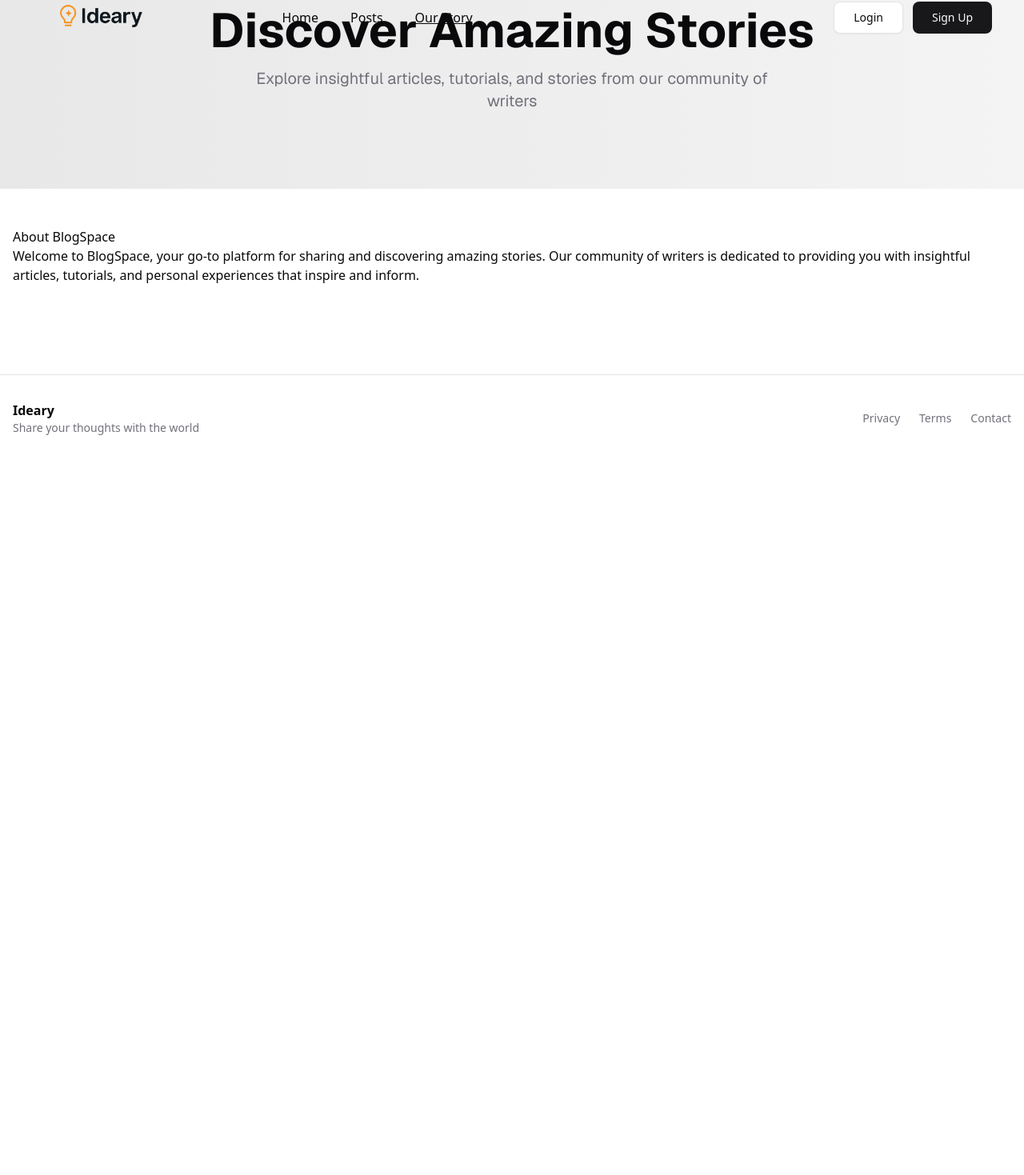
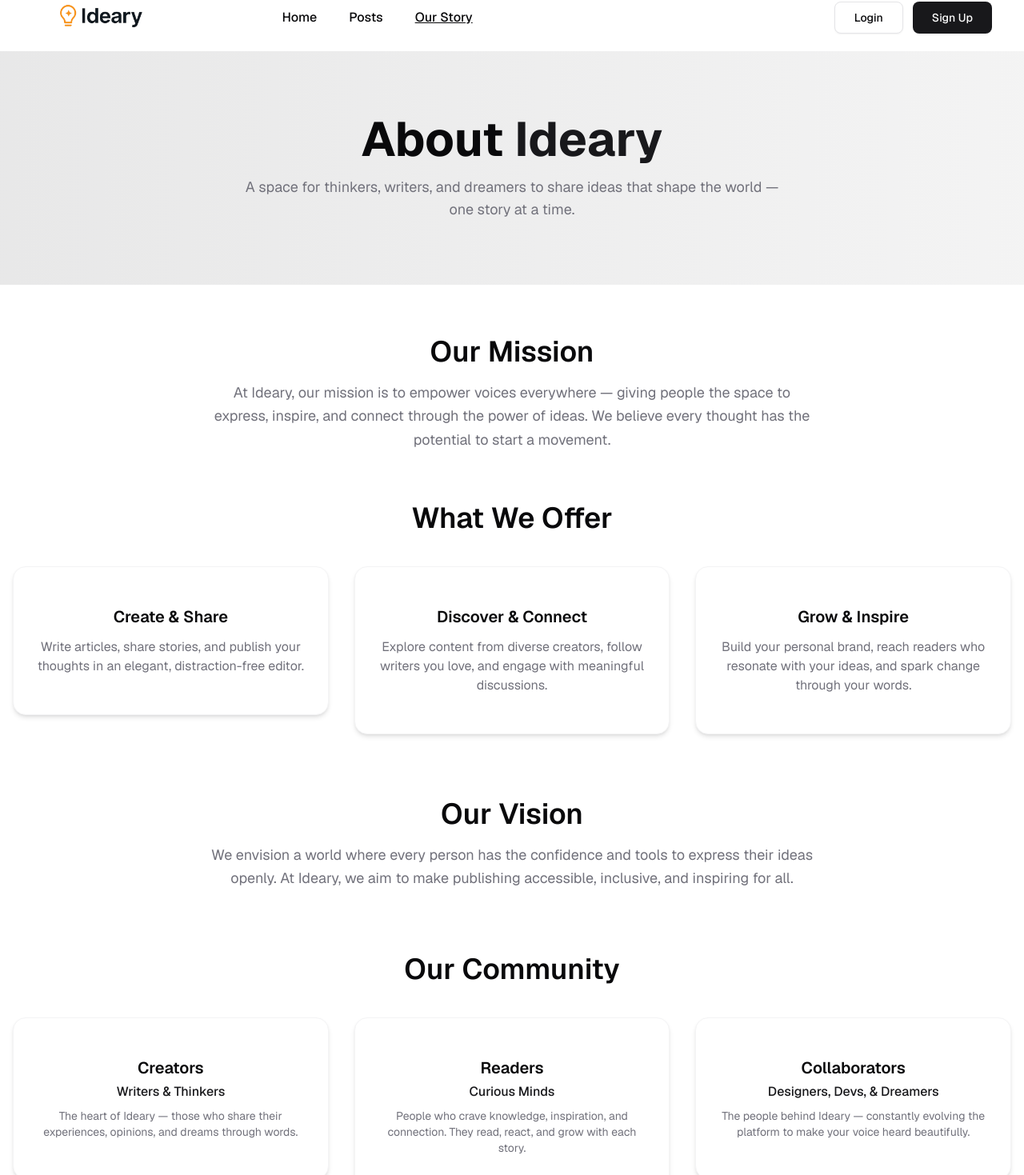
Before and after one commit to m-faisal930/Auth-Module, a Next.js app: page /about in a window 1280 px wide. Shown: the part 56-1525 px from the top of the page at 80% size. Before the commit the page ends 800 px from the top, so only its background shows below. Built offline with nearby package versions, Linux system fonts and the light colour scheme; no server answers.

Commit message:
UPDATED: about page with animations

```diff
--- a/app/about/page.tsx
+++ b/app/about/page.tsx
@@ -1,33 +1,159 @@
+"use client";
+
 import Header from "@/components/layout/Header";
 import Footer from "@/components/layout/Footer";
+import { motion } from "framer-motion";
+import { Card, CardContent } from "@/components/ui/card";
 
 export default function AboutPage() {
   return (
-    <div className="min-h-screen bg-background">
+    <div className="min-h-screen bg-background font-sans">
       <Header />
-      <section className="bg-gradient-to-r from-primary/10 to-primary/5 py-16 font-sans">
-        <div className="container mx-auto px-4 text-center">
-          <h2 className="text-4xl md:text-6xl font-bold mb-4">
-            Discover Amazing Stories
-          </h2>
-          <p className="text-xl text-muted-foreground mb-8 max-w-2xl mx-auto">
-            Explore insightful articles, tutorials, and stories from our
-            community of writers
+
+      <section className="bg-gradient-to-r from-primary/10 to-primary/5 py-20 text-center mt-30">
+        <motion.div
+          initial={{ opacity: 0, y: 30 }}
+          animate={{ opacity: 1, y: 0 }}
+          transition={{ duration: 0.6 }}
+          className="container mx-auto px-4"
+        >
+          <h1 className="text-4xl md:text-6xl font-bold mb-4">
+            About <span className="text-primary">Ideary</span>
+          </h1>
+          <p className="text-lg text-muted-foreground max-w-2xl mx-auto">
+            A space for thinkers, writers, and dreamers to share ideas that
+            shape the world — one story at a time.
           </p>
-        </div>
+        </motion.div>
       </section>
 
-      <main className="container mx-auto px-4 py-12">
-        <div className="prose prose-lg max-w-none mx-auto">
-          <h1>About BlogSpace</h1>
-          <p>
-            Welcome to BlogSpace, your go-to platform for sharing and
-            discovering amazing stories. Our community of writers is dedicated
-            to providing you with insightful articles, tutorials, and personal
-            experiences that inspire and inform.
+      <main className="container mx-auto px-4 py-16 space-y-16">
+        <motion.div
+          initial={{ opacity: 0, y: 30 }}
+          whileInView={{ opacity: 1, y: 0 }}
+          transition={{ duration: 0.6 }}
+          viewport={{ once: true }}
+          className="text-center"
+        >
+          <h2 className="text-3xl md:text-4xl font-semibold mb-4">
+            Our Mission
+          </h2>
+          <p className="text-muted-foreground max-w-3xl mx-auto text-lg leading-relaxed">
+            At Ideary, our mission is to empower voices everywhere — giving
+            people the space to express, inspire, and connect through the power
+            of ideas. We believe every thought has the potential to start a
+            movement.
           </p>
+        </motion.div>
 
-        </div>
+        <motion.div
+          initial={{ opacity: 0 }}
+          whileInView={{ opacity: 1 }}
+          transition={{ duration: 0.6 }}
+          viewport={{ once: true }}
+        >
+          <h2 className="text-3xl md:text-4xl font-semibold text-center mb-10">
+            What We Offer
+          </h2>
+
+          <div className="grid md:grid-cols-3 gap-8">
+            {[
+              {
+                title: "Create & Share",
+                desc: "Write articles, share stories, and publish your thoughts in an elegant, distraction-free editor.",
+              },
+              {
+                title: "Discover & Connect",
+                desc: "Explore content from diverse creators, follow writers you love, and engage with meaningful discussions.",
+              },
+              {
+                title: "Grow & Inspire",
+                desc: "Build your personal brand, reach readers who resonate with your ideas, and spark change through your words.",
+              },
+            ].map((item, index) => (
+              <motion.div
+                key={index}
+                whileHover={{ scale: 1.03 }}
+                className="transition-all"
+              >
+                <Card className="rounded-2xl shadow-md hover:shadow-xl border-muted">
+                  <CardContent className="p-6 text-center">
+                    <h3 className="text-xl font-semibold mb-3">{item.title}</h3>
+                    <p className="text-muted-foreground">{item.desc}</p>
+                  </CardContent>
+                </Card>
+              </motion.div>
+            ))}
+          </div>
+        </motion.div>
+
+        <motion.div
+          initial={{ opacity: 0, y: 30 }}
+          whileInView={{ opacity: 1, y: 0 }}
+          transition={{ duration: 0.6 }}
+          viewport={{ once: true }}
+          className="text-center mt-20"
+        >
+          <h2 className="text-3xl md:text-4xl font-semibold mb-4">
+            Our Vision
+          </h2>
+          <p className="text-muted-foreground max-w-3xl mx-auto text-lg leading-relaxed">
+            We envision a world where every person has the confidence and tools
+            to express their ideas openly. At Ideary, we aim to make publishing
+            accessible, inclusive, and inspiring for all.
+          </p>
+        </motion.div>
+
+        <motion.div
+          initial={{ opacity: 0 }}
+          whileInView={{ opacity: 1 }}
+          transition={{ duration: 0.6 }}
+          viewport={{ once: true }}
+          className="mt-20"
+        >
+          <h2 className="text-3xl md:text-4xl font-semibold text-center mb-10">
+            Our Community
+          </h2>
+          <div className="grid sm:grid-cols-2 md:grid-cols-3 gap-8">
+            {[
+              {
+                name: "Creators",
+                role: "Writers & Thinkers",
+                bio: "The heart of Ideary — those who share their experiences, opinions, and dreams through words.",
+              },
+              {
+                name: "Readers",
+                role: "Curious Minds",
+                bio: "People who crave knowledge, inspiration, and connection. They read, react, and grow with each story.",
+              },
+              {
+                name: "Collaborators",
+                role: "Designers, Devs, & Dreamers",
+                bio: "The people behind Ideary — constantly evolving the platform to make your voice heard beautifully.",
+              },
+            ].map((member, index) => (
+              <motion.div
+                key={index}
+                whileHover={{ scale: 1.03 }}
+                className="transition-all"
+              >
+                <Card className="rounded-2xl shadow-md hover:shadow-xl border-muted text-center">
+                  <CardContent className="p-6">
+                    <h3 className="text-xl font-semibold mb-1">
+                      {member.name}
+                    </h3>
+                    <p className="text-primary font-medium mb-2">
+                      {member.role}
+                    </p>
+                    <p className="text-muted-foreground text-sm">
+                      {member.bio}
+                    </p>
+                  </CardContent>
+                </Card>
+              </motion.div>
+            ))}
+          </div>
+        </motion.div>
       </main>
 
       <Footer />
```
